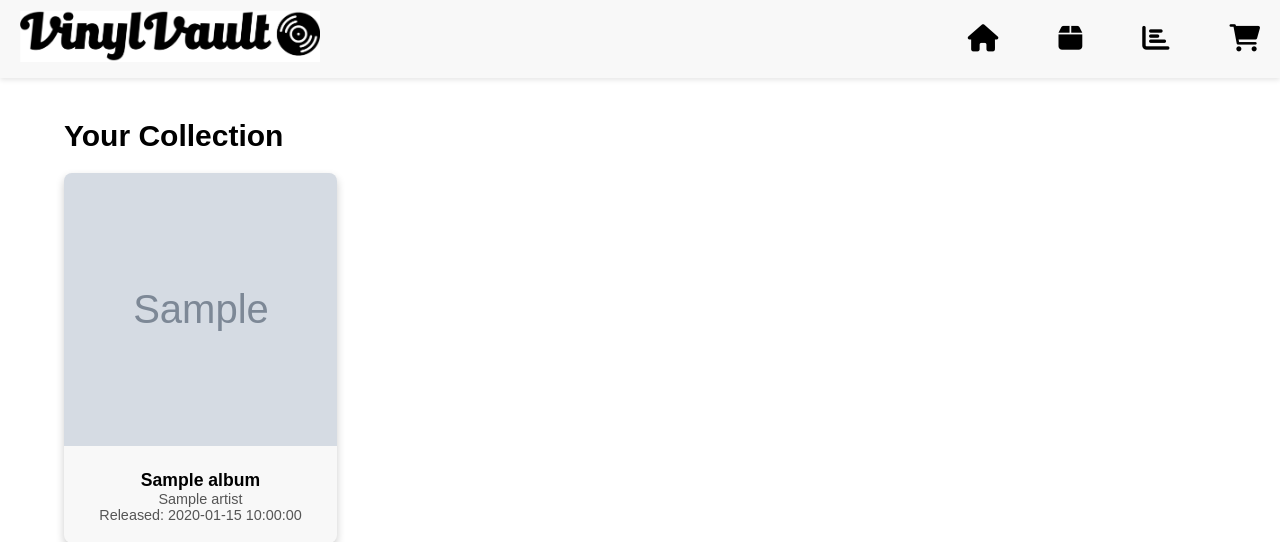
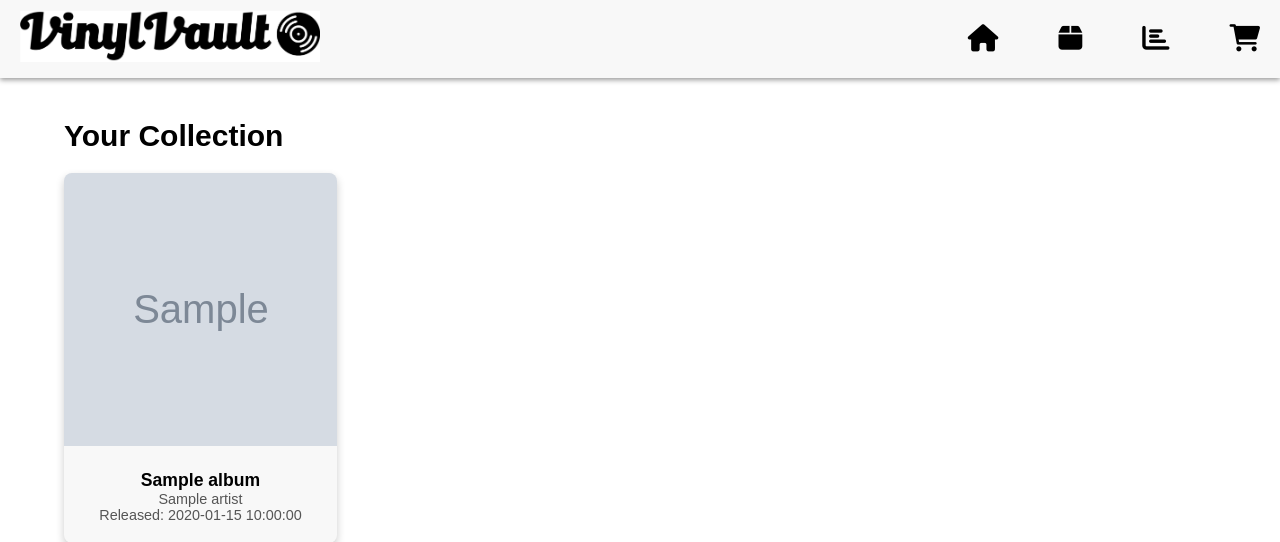
Before and after one commit to Leon-JS02/VinylVault, a Flask app: template app/templates/collection.html in a window 1280 px wide. Shown: the top 542 px of the page. Run offline with Flask 3, Linux system fonts and the light colour scheme; the template is opened without the code that fills it: most values are stand-ins (such as "Sample title", 1, 10 or a date in 2020); grey boxes marked "Sample" are stand-in pictures; parts of the project's set-up code (start-up, migrations or seed data) failed here and were passed over.

Commit message:
More intense box shadow.

```diff
--- a/app/static/css/common.css
+++ b/app/static/css/common.css
@@ -10,7 +10,7 @@
             align-items: center;
             padding: 10px 20px;
             background-color: #f8f8f8;
-            box-shadow: 0 2px 5px rgba(0, 0, 0, 0.1);
+            box-shadow: 0 2px 5px rgba(0, 0, 0, 0.4);
         }
 
         .logo img{
```
